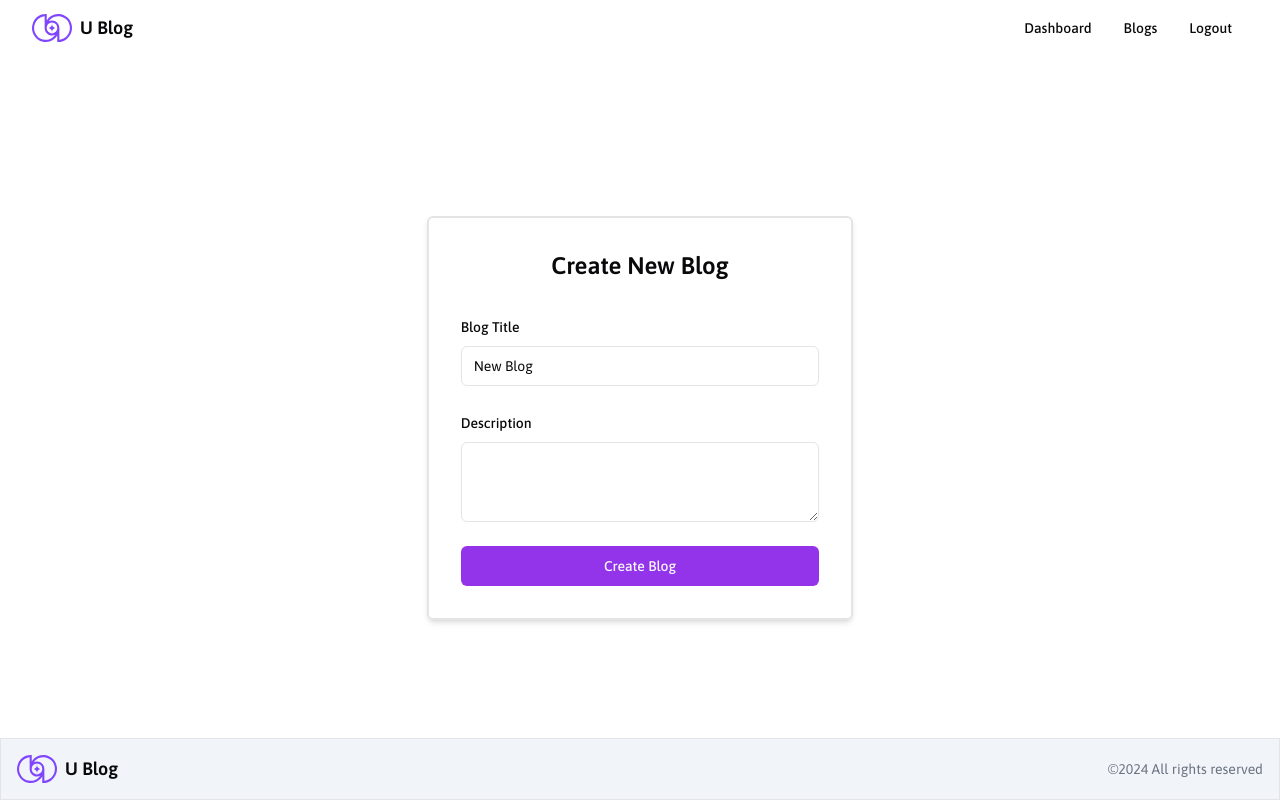
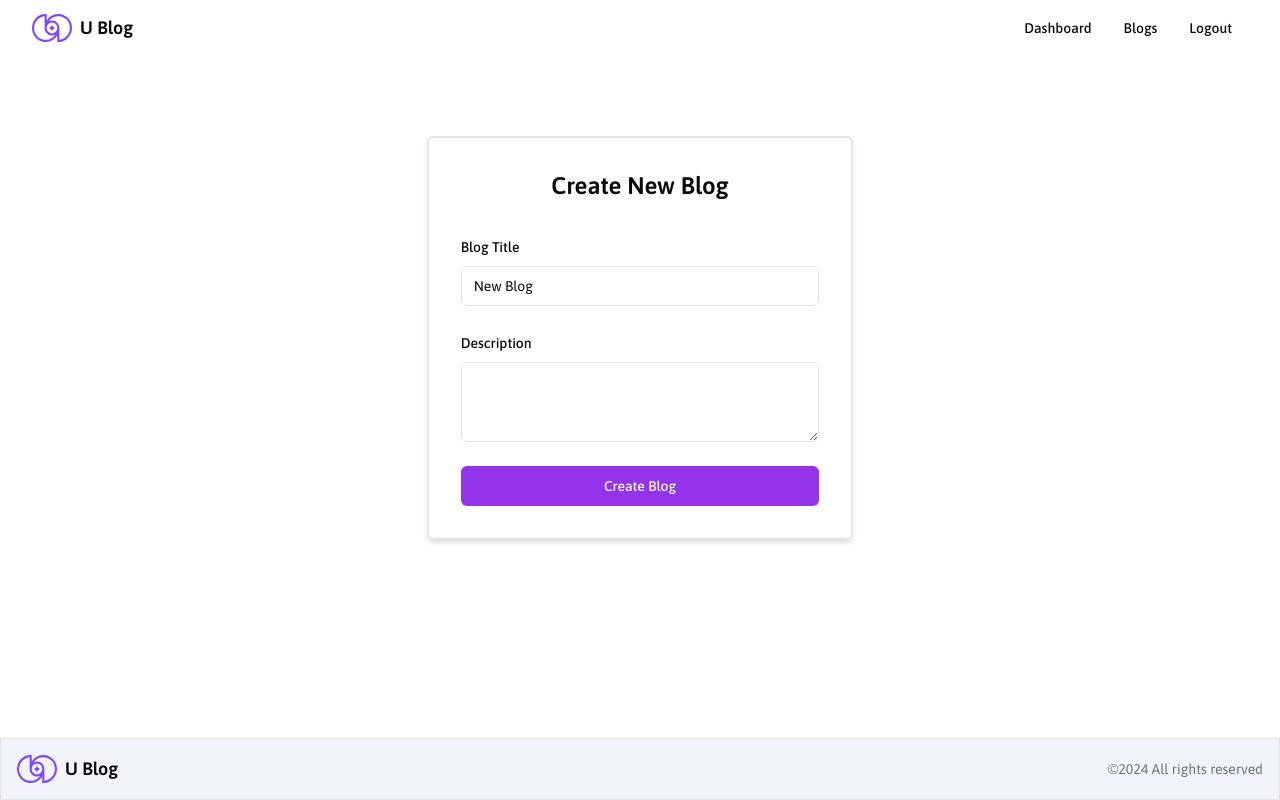
Before and after one commit to freddyval7/blog-pers, a Next.js app: page /blogs/new in a window 1280 px wide. Built offline with nearby package versions, Linux system fonts and the light colour scheme.

Commit message:
refactor mt in forms blog

```diff
--- a/src/app/(dashboard)/blogs/edit/[blogId]/page.tsx
+++ b/src/app/(dashboard)/blogs/edit/[blogId]/page.tsx
@@ -10,7 +10,7 @@ export default async function EditBlogPage({
   const blog: BlogCardProps = await loadBlog(params.blogId);
 
   return (
-    <div className="w-1/2 md:w-1/3 border-2 rounded-md shadow-md p-8 mx-auto mt-40 space-y-8">
+    <div className="w-1/2 md:w-1/3 border-2 rounded-md shadow-md p-8 mx-auto mt-20 space-y-8">
       <h1 className="text-center text-2xl font-bold">
         Edit Blog {`"${blog.title}"`}
       </h1>
--- a/src/app/(dashboard)/blogs/new/page.tsx
+++ b/src/app/(dashboard)/blogs/new/page.tsx
@@ -2,7 +2,7 @@ import BlogForm from "./_components/blogForm";
 
 export default function NewBlogPage() {
   return (
-    <div className="w-1/2 md:w-1/3 border-2 rounded-md shadow-md p-8 mx-auto mt-40 space-y-8">
+    <div className="w-1/2 md:w-1/3 border-2 rounded-md shadow-md p-8 mx-auto mt-20 space-y-8">
       <h1 className="text-center text-2xl font-bold">Create New Blog</h1>
       <BlogForm />
     </div>
```
